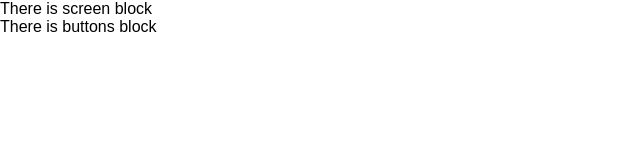
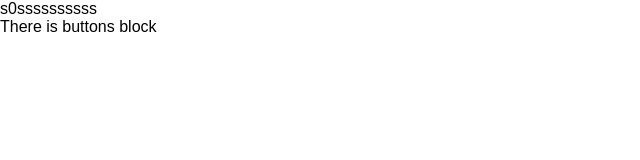
Before and after one commit to paragraff/MK61-calc, a React (Create React App) app: page / in a window 1280 px wide. Shown: the top 160 px of the page, without its empty margins (0-640 px from the left). Built offline with nearby package versions, Linux system fonts and the light colour scheme.

Commit message:
added store, changed initial state. sceen take string to show from the props

```diff
--- a/src/App.js
+++ b/src/App.js
@@ -1,18 +1,28 @@
-import React, { Component } from 'react';
+import React, { Component } from 'react'
+import {connect} from 'react-redux'
 import './App.css';
 
 import Screen from './Screen'
 import Buttons from './Buttons'
 
+const mapStateToProps = state => {
+  return { screen: state.screen };
+};
+
 class App extends Component {
+  constructor (props) {
+    super(props);
+    this.props = props;
+  }
   render() {
+    const {screen} = this.props;
     return (
       <div>
-        <Screen></Screen>
+        <Screen value={screen}></Screen>
         <Buttons></Buttons>
       </div>
     );
   }
 }
 
-export default App;
+export default connect(mapStateToProps)(App);
--- a/src/Screen/index.js
+++ b/src/Screen/index.js
@@ -1,13 +1,11 @@
-import React, { Component } from 'react';
+import React from 'react';
 
-class Screen extends Component {
-  render() {
-    return (
-      <div>
-        There is screen block
-      </div>
-    );
-  }
+function Screen(props) {
+  return (
+    <div>
+      {props.value}
+    </div>
+  );
 }
 
 export default Screen;
--- a/src/index.js
+++ b/src/index.js
@@ -1,11 +1,9 @@
 import React from 'react'
 import ReactDOM from 'react-dom'
 import { Provider } from 'react-redux'
-import { createStore } from 'redux'
 import './index.css'
 import App from './App'
-
-const store = createStore(() => {})
+import store from './store'
 
 ReactDOM.render(
   <Provider store = {store}>
--- a/src/reducer.js
+++ b/src/reducer.js
@@ -1,7 +1,7 @@
 import {angleUnits, power} from "./constants";
 
 const initState = {
-  screen: '',
+  screen: 's0ssssssssss',
   power: power.OFF,
   angleUnitsSwither: angleUnits.DEG,
   stack: [],
@@ -10,7 +10,7 @@ const initState = {
 }
 
 const rootReducer = (state = initState, action) => {
-  return {}
+  return Object.assign({}, initState)
 }
 
 export default rootReducer;
```
